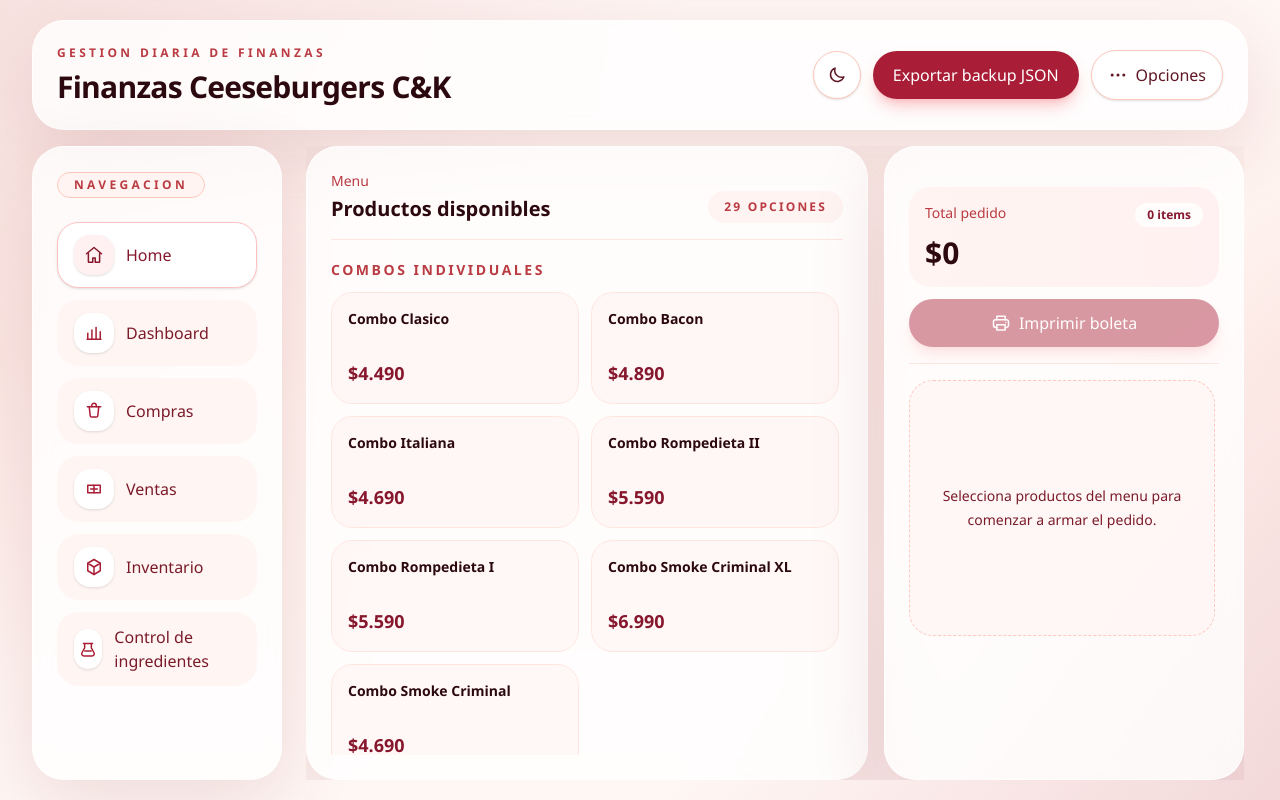
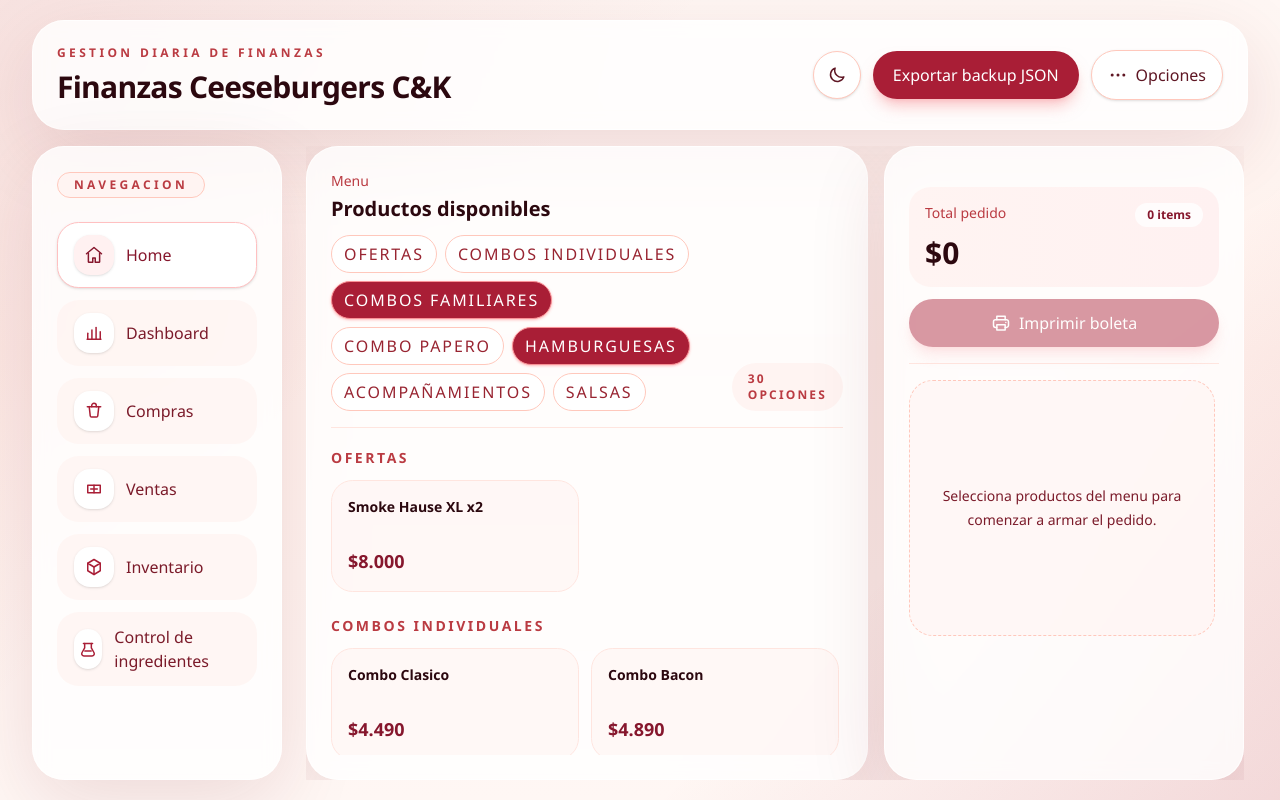
Before and after one commit to CristobalSg/csb-finance, a React (Vite) app: page / in a window 1280 px wide. Built offline with nearby package versions, Linux system fonts and the light colour scheme; the HTML template or start-up script is replaced by a standard one.

Commit message:
add modulo de ofertas

```diff
--- a/src/data/order-menu.ts
+++ b/src/data/order-menu.ts
@@ -14,6 +14,7 @@ export type FamilyComboBurger = {
 };
 
 export type OrderMenuCategoryId =
+  | "offers"
   | "individual-combos"
   | "family-combos"
   | "papero-combo"
@@ -34,6 +35,7 @@ export const familyComboDescriptions: Record<string, string> = {
   "Combo Familiar": "3 clasicas + 2 bacon",
   "Full Bacon": "5 bacon",
   "Full Clasicas": "5 clasicas",
+  "Smoke Hause XL x2": "2 smoke XL",
 };
 
 const clasicaRemovableIngredients = ["Tomate", "Lechuga", "Aderezo", "Queso cheddar"];
@@ -53,9 +55,18 @@ export const familyComboBurgers: Record<string, FamilyComboBurger[]> = {
   ],
   "Full Bacon": createFamilyBurgers("Bacon", 5, baconRemovableIngredients),
   "Full Clasicas": createFamilyBurgers("Clasica", 5, clasicaRemovableIngredients),
+  "Smoke Hause XL x2": createFamilyBurgers("Smoke XL", 2, [
+    "Cebolla crispy",
+    "Doble tocino",
+    "Doble carne",
+    "Triple cheddar",
+    "Salsa BBQ",
+    "Mayonesa",
+  ]),
 };
 
 export const orderMenuCategories: OrderMenuCategory[] = [
+  { id: "offers", label: "Ofertas" },
   { id: "individual-combos", label: "Combos individuales" },
   { id: "family-combos", label: "Combos familiares" },
   { id: "papero-combo", label: "Combo papero" },
@@ -65,6 +76,7 @@ export const orderMenuCategories: OrderMenuCategory[] = [
 ];
 
 export const orderMenuItems: OrderMenuItem[] = [
+  { name: "Smoke Hause XL x2", price: 8000, category: "offers" },
   {
     name: "Combo Clasico",
     price: 4490,
--- a/src/hooks/useFinanceData.ts
+++ b/src/hooks/useFinanceData.ts
@@ -225,6 +225,12 @@ const addItemToWeeklyStats = (
 
   if (menuItem?.category === "family-combos") {
     stats.burgers += getFamilyComboBurgerCount(item) * quantity;
+    return;
+  }
+
+  if (menuItem?.category === "offers") {
+    const familyBurgerCount = getFamilyComboBurgerCount(item);
+    stats.burgers += familyBurgerCount > 0 ? familyBurgerCount * quantity : quantity;
     return;
   }
 
@@ -504,7 +510,6 @@ export function useFinanceData() {
         continue;
       }
 
-      const menuItem = orderMenuByName.get(normalizeText(productName));
       const product = catalogIndex.get(normalizeText(productName));
       const quantity = sale.quantity || (product ? inferSaleQuantity(sale, product.price) : 1) || 1;
       addItemToWeeklyStats(weeklyStats, productBreakdown, drinkBreakdown, sauceBreakdown, {
@@ -512,7 +517,7 @@ export function useFinanceData() {
         quantity,
         unitPrice: quantity > 0 ? getSaleNetTotal(sale) / quantity : getSaleNetTotal(sale),
         total: getSaleNetTotal(sale),
-        familyBurgers: menuItem?.category === "family-combos" ? familyComboBurgers[productName] : undefined,
+        familyBurgers: familyComboBurgers[productName],
       });
     }
 
--- a/src/sections/HomeSection.tsx
+++ b/src/sections/HomeSection.tsx
@@ -1,4 +1,4 @@
-import { type CSSProperties, useMemo, useState } from "react";
+import { type CSSProperties, useMemo, useRef, useState } from "react";
 
 import { PrintIcon, XIcon } from "../components/icons";
 import { shellCardClass } from "../constants/app";
@@ -74,6 +74,7 @@ export function HomeSection({
   const [fulfillmentTime, setFulfillmentTime] = useState("");
   const [orderName, setOrderName] = useState("");
   const [orderDetail, setOrderDetail] = useState("");
+  const categoryRefs = useRef<Record<string, HTMLDivElement | null>>({});
 
   const cartTotal = useMemo(
     () => cartItems.reduce((total, item) => total + item.price * item.quantity, 0),
@@ -90,6 +91,11 @@ export function HomeSection({
   const discountedCartTotal = Math.max(0, cartTotal - discountValue);
   const orderTotal = discountedCartTotal + deliveryFeeAmount;
   const receiptPreviewStyle = { "--receipt-width": receiptPaperSize } as CSSProperties;
+  const highlightedMenuCategoryIds = new Set(["burgers", "family-combos"]);
+
+  const scrollToCategory = (categoryId: string) => {
+    categoryRefs.current[categoryId]?.scrollIntoView({ behavior: "smooth", block: "start" });
+  };
 
   const createFamilyBurgerCustomization = (itemName: string) =>
     familyComboBurgers[itemName]?.map((burger) => ({
@@ -589,6 +595,22 @@ export function HomeSection({
             <div>
               <p className="text-sm font-medium text-rose-500">Menu</p>
               <h3 className="mt-1 text-xl font-bold text-rose-950">Productos disponibles</h3>
+              <div className="mt-3 flex max-w-full flex-wrap gap-2">
+                {orderMenuCategories.map((category) => (
+                  <button
+                    key={category.id}
+                    type="button"
+                    onClick={() => scrollToCategory(category.id)}
+                    className={`min-w-0 flex-1 rounded-full border px-3 py-1.5 text-xs font-black uppercase tracking-[0.12em] transition sm:flex-none ${
+                      highlightedMenuCategoryIds.has(category.id)
+                        ? "border-fuchsia-300 bg-fuchsia-600 text-white shadow-sm shadow-fuchsia-200 hover:bg-fuchsia-700"
+                        : "border-rose-200 bg-white text-rose-600 hover:border-fuchsia-300 hover:bg-fuchsia-50 hover:text-fuchsia-700"
+                    }`}
+                  >
+                    {category.label}
+                  </button>
+                ))}
+              </div>
             </div>
             <span className="rounded-full bg-rose-50 px-4 py-2 text-xs font-semibold uppercase tracking-[0.18em] text-rose-500">
               {orderMenuItems.length} opciones
@@ -597,7 +619,12 @@ export function HomeSection({
 
           <div className="mt-5 min-h-0 flex-1 space-y-6 overflow-auto pr-1">
             {orderMenuCategories.map((category) => (
-              <div key={category.id}>
+              <div
+                key={category.id}
+                ref={(element) => {
+                  categoryRefs.current[category.id] = element;
+                }}
+              >
                 <h4 className="mb-3 text-sm font-black uppercase tracking-[0.18em] text-rose-500">{category.label}</h4>
                 <div className="grid gap-3 sm:grid-cols-2 2xl:grid-cols-3">
                   {orderMenuItems
```
Also changed, not shown: img/horario.png (deleted).
